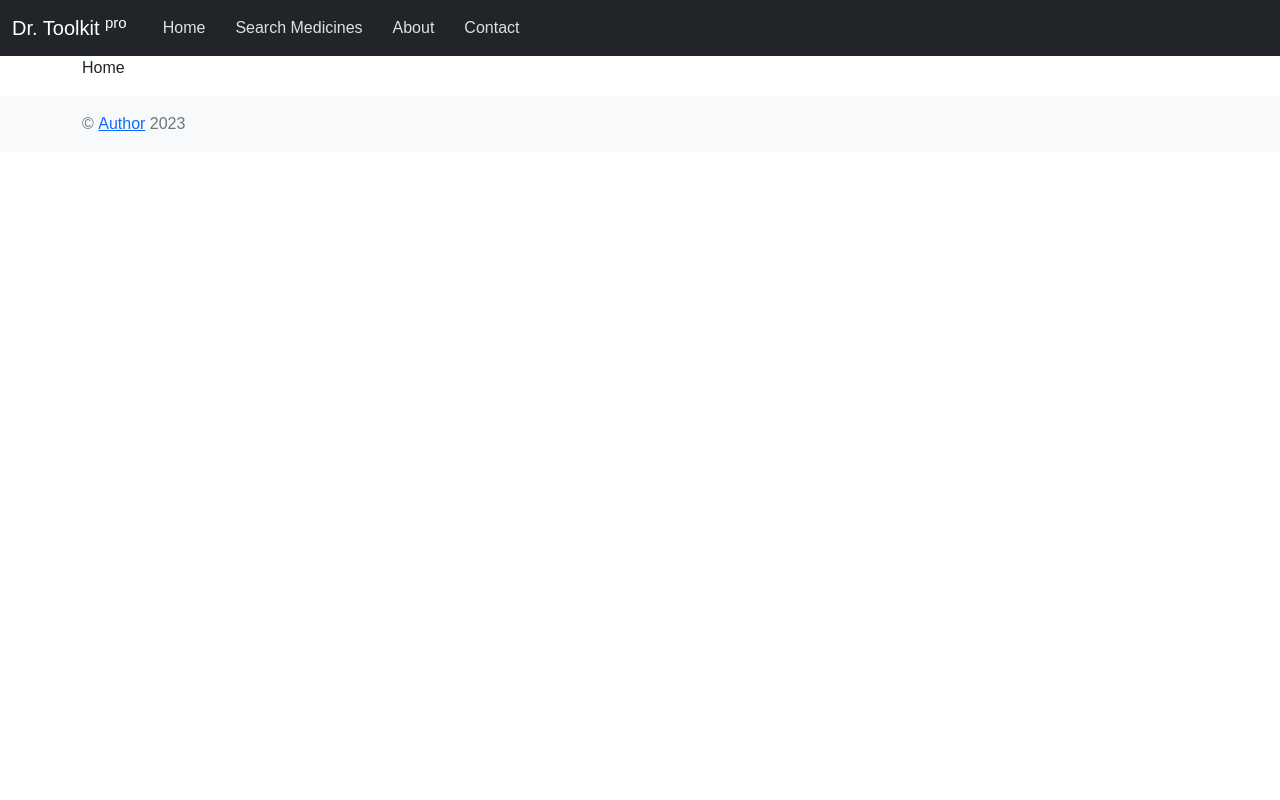
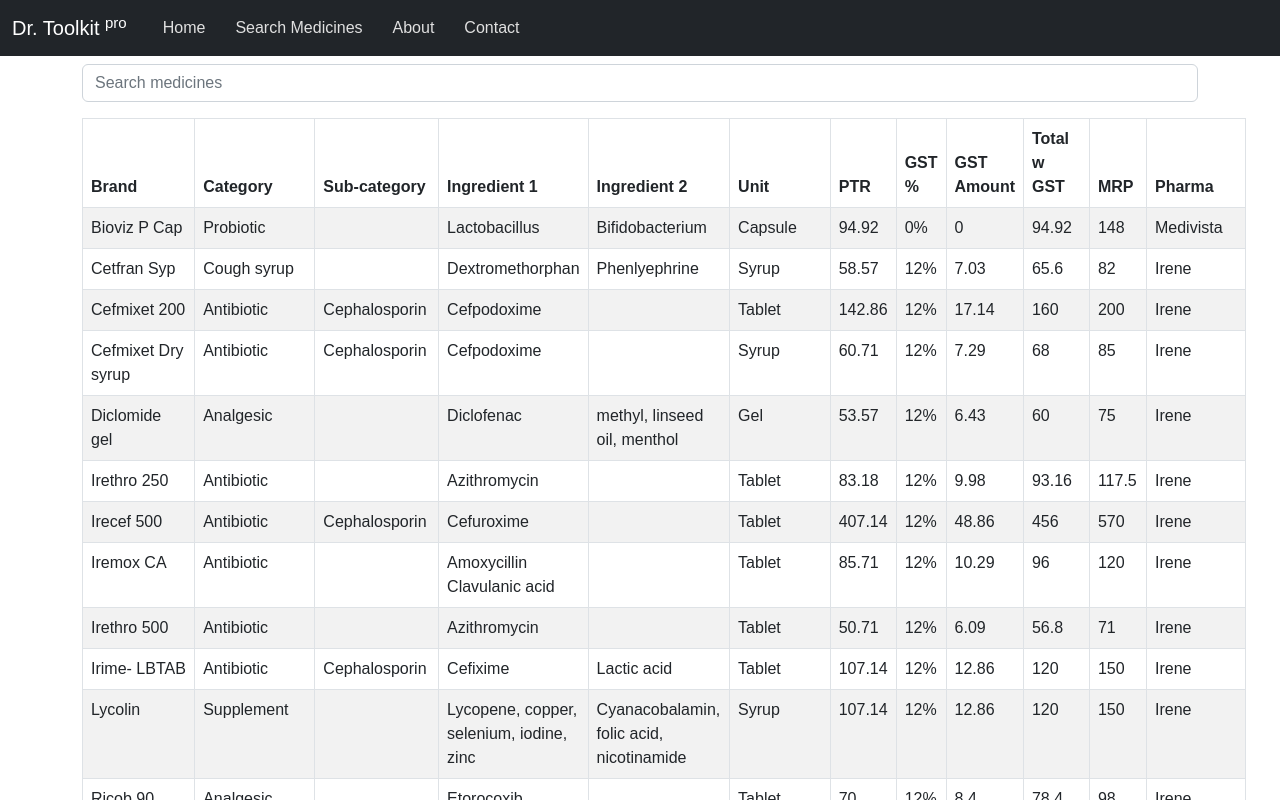
Before and after one commit to vikrantpayal/drtoolkit.pro, a React (Create React App) app: page / in a window 1280 px wide. Shown: the top 800 px of the page. Built offline with nearby package versions, Linux system fonts and the light colour scheme.

Commit message:
changed default page to SearchMeds

```diff
--- a/src/components/App.js
+++ b/src/components/App.js
@@ -13,7 +13,7 @@
     render(){
        return( <BrowserRouter>
             <Header />
-
+                <SearchMedicines />
                 <main className="flex-shrink-0">
                     <div className="container">
                         <Routes>
```
